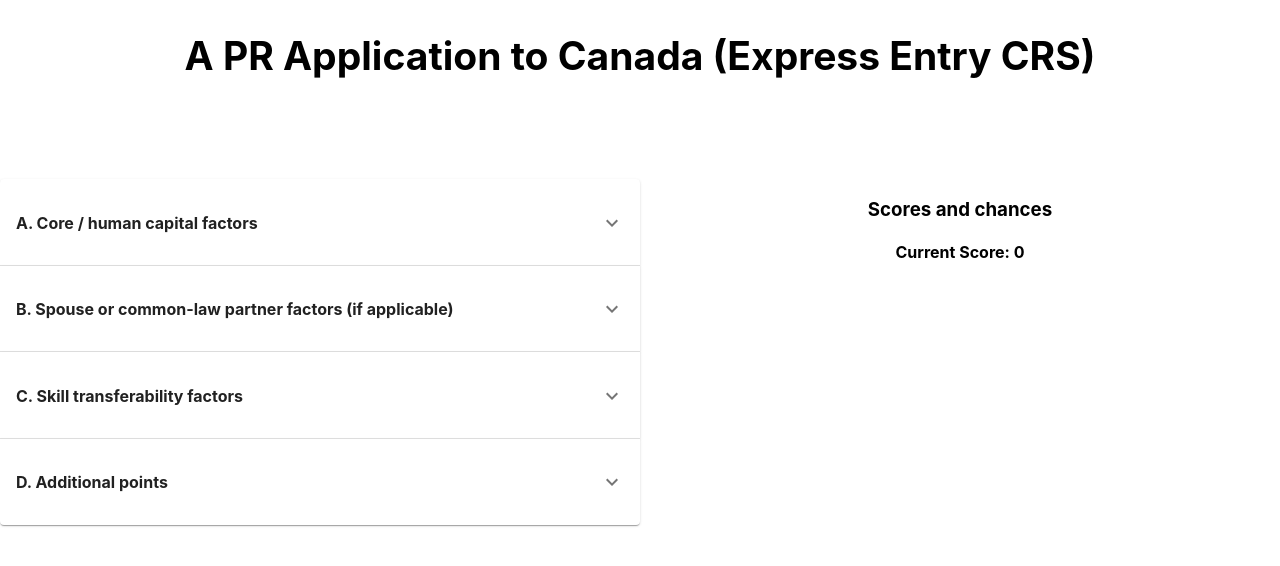
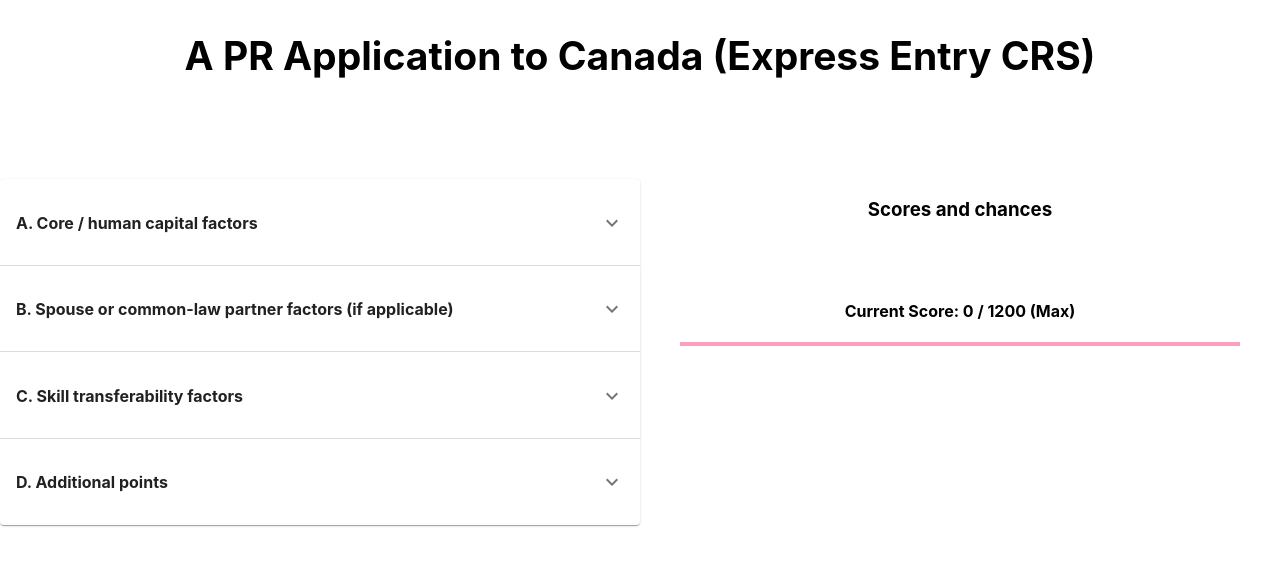
Before and after one commit to mohitkewalramani7/Canadian-PR-Data, a React (Create React App) app: page / in a window 1280 px wide. Shown: the top 566 px of the page. Built offline with nearby package versions, Linux system fonts and the light colour scheme.

Commit message:
Added progress bar, made points display float, and fixed some lint warnings

```diff
--- a/src/Components/Main.js
+++ b/src/Components/Main.js
@@ -1,5 +1,7 @@
 import React from "react";
 import { useSelector } from 'react-redux';
+
+import LinearProgress from '@material-ui/core/LinearProgress';
 
 import SectionA from "./SectionA/SectionA";
 import SectionB from "./SectionB/SectionB";
@@ -19,9 +21,15 @@ function Main(props) {
         <SectionD />
       </div>
       <div id="entryChance">
-        <h3>Scores and chances</h3>
-        <div>
-          <h4>{`Current Score: ${currentPoints}`}</h4>
+        <div style={{ position: 'fixed', width: '50%' }}>
+          <h3>Scores and chances</h3>
+          <div style={{ padding: 40 }}>
+            <h4>{`Current Score: ${currentPoints} / 1200 (Max)`}</h4>
+            <LinearProgress
+              color='secondary'
+              variant="determinate"
+              value={currentPoints / 1200 * 100} />
+          </div>
         </div>
       </div>
     </div>
--- a/src/Components/SectionA/SectionA.js
+++ b/src/Components/SectionA/SectionA.js
@@ -8,7 +8,6 @@ import Age from "./Age";
 import CanadianWorkExperience from "../General/CanadianWorkExperience";
 import Education from "../General/Education"
 import FirstLanguage from "./FirstLanguage";
-import PointsClass from "../PointsClass";
 import SubsidiaryLanguage from "../General/SubsidiaryLanguage";
 
 function SectionA(props) {
--- a/src/Components/SectionB/SectionB.js
+++ b/src/Components/SectionB/SectionB.js
@@ -20,7 +20,7 @@ function SectionB(props) {
 
   useEffect(() => {
     dispatch(setValue(hasPartner))
-  }, [hasPartner])
+  }, [dispatch, hasPartner])
 
   return (
       <ExpansionPanel>
--- a/src/Components/SectionD/SectionD.js
+++ b/src/Components/SectionD/SectionD.js
@@ -72,6 +72,8 @@ function SectionD(props) {
         addPoints(!provTerNomination)
         setProvTerNomination(!provTerNomination)
         break
+      default:
+        break
     }
   }
 
```
